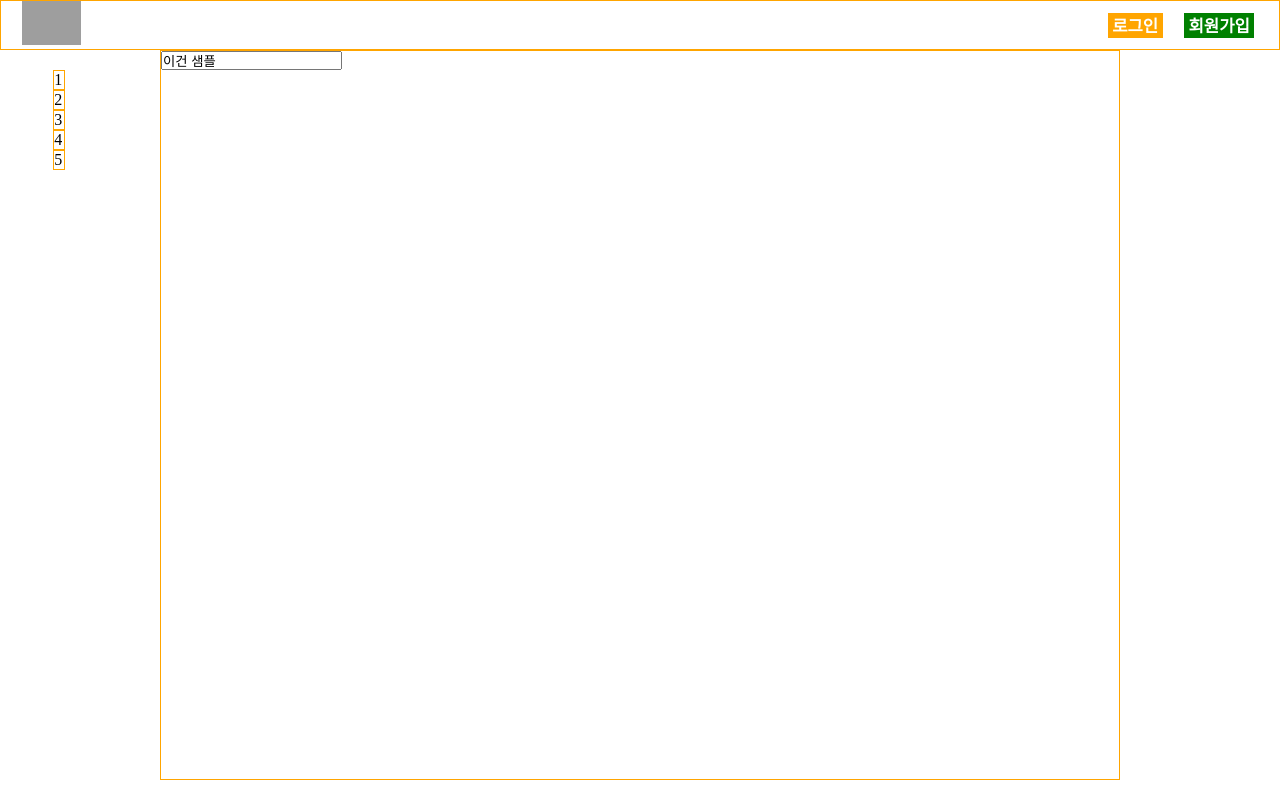
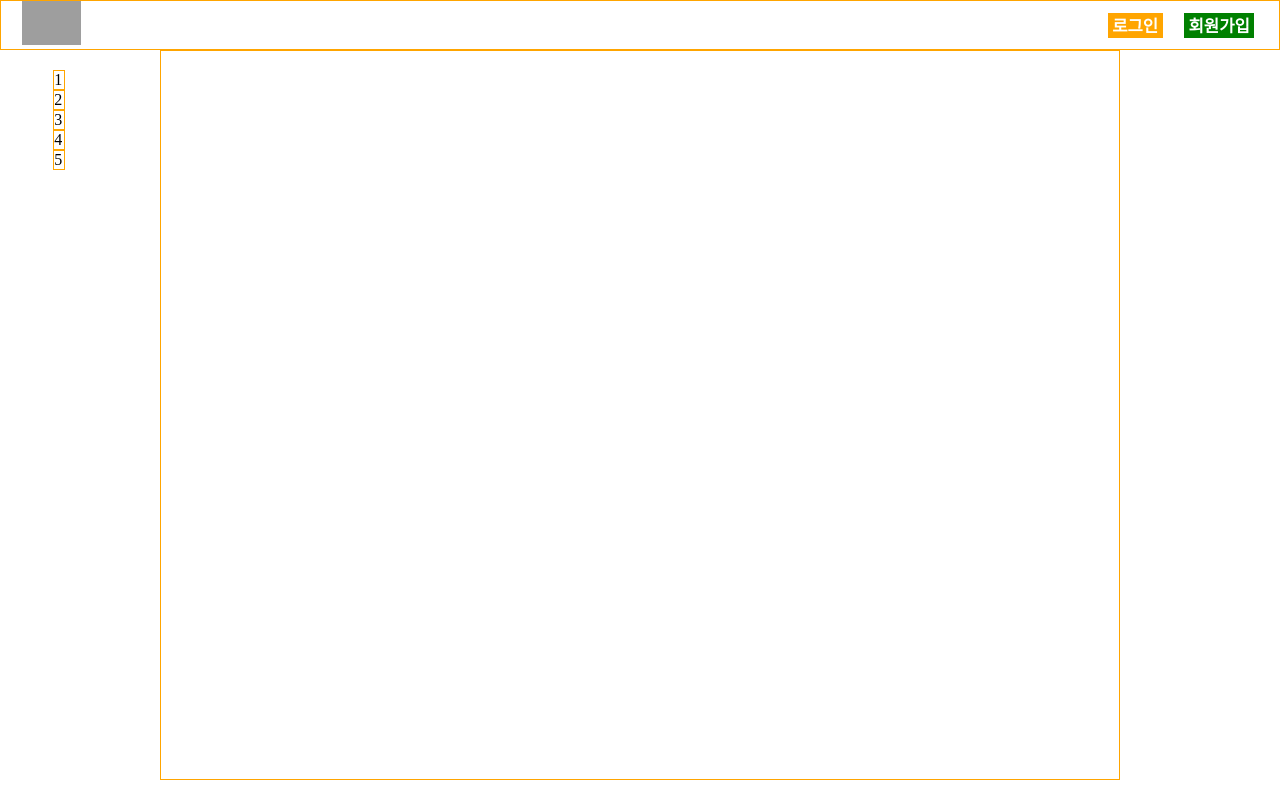
Before and after one commit to codestates-seb/seb45_main_002, a React (Create React App) app in the folder Client/: page /mypage in a window 1280 px wide. Built offline with nearby package versions, Linux system fonts and the light colour scheme; grey boxes are pictures that could not be loaded; a web font is replaced by a local one.

Commit message:
mypage reset

```diff
--- a/Client/src/page/MyPage.jsx
+++ b/Client/src/page/MyPage.jsx
@@ -1,10 +1,7 @@
-import Input from "../atom/Input";
-
 function MyPage() {
   return (
     <article>
 
-      <input type="text" value="이건 샘플" placeholder="이건 샘플" ></input>
     </article>
   );
 }
```
